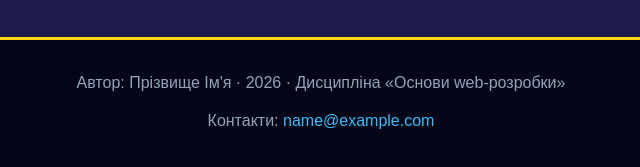
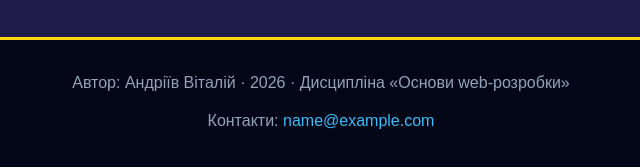
Before and after one commit to Vetal3000Ua/fortnite-site, a plain HTML site: page index.html in a window 1280 px wide. Shown: the part 4827-4994 px from the top of the page, 319-959 px from the left. Drawn offline with Linux system fonts and the light colour scheme.

Commit message:
docs: вказано автора — Андріїв Віталій

```diff
--- a/index.html
+++ b/index.html
@@ -11,7 +11,7 @@
     <meta name="description"
         content="Особистий сайт про Fortnite: інтерактивна карта острова, висадка з автобуса, будівництво, буря, рідкість зброї та поради для перемоги.">
     <meta name="keywords" content="Fortnite, королівська битва, карта, будівництво, буря, зброя, ігрова механіка">
-    <meta name="author" content="Прізвище Ім'я">
+    <meta name="author" content="Андріїв Віталій">
 
     <!-- ПР5: Open Graph для соцмереж -->
     <meta property="og:title" content="Fortnite — Карта острова та ігрова механіка">
@@ -267,7 +267,7 @@
     <!-- ПР5: підвал сайту -->
     <footer>
         <div class="container">
-            <p>Автор: Прізвище Ім'я · 2026 · Дисципліна «Основи web-розробки»</p>
+            <p>Автор: Андріїв Віталій · 2026 · Дисципліна «Основи web-розробки»</p>
             <p>Контакти: <a href="mailto:name@example.com">name@example.com</a></p>
         </div>
     </footer>
```
